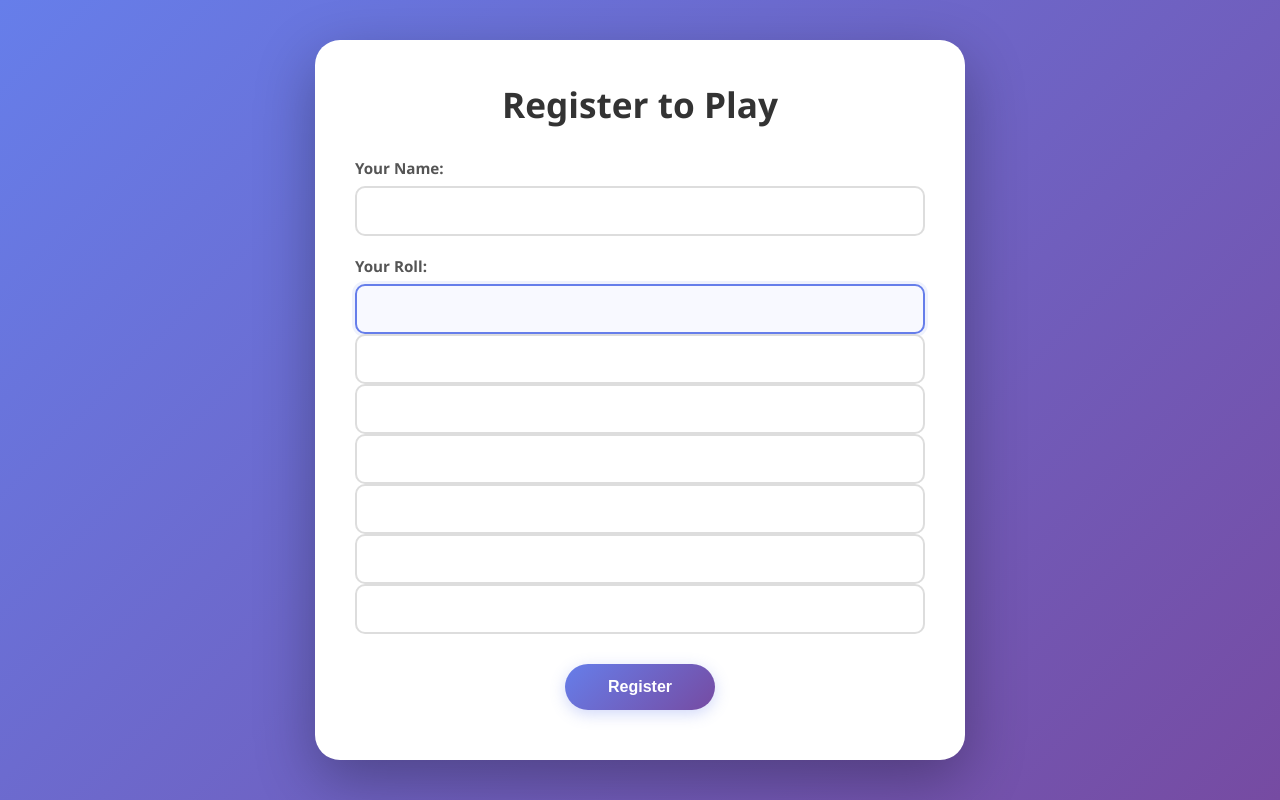
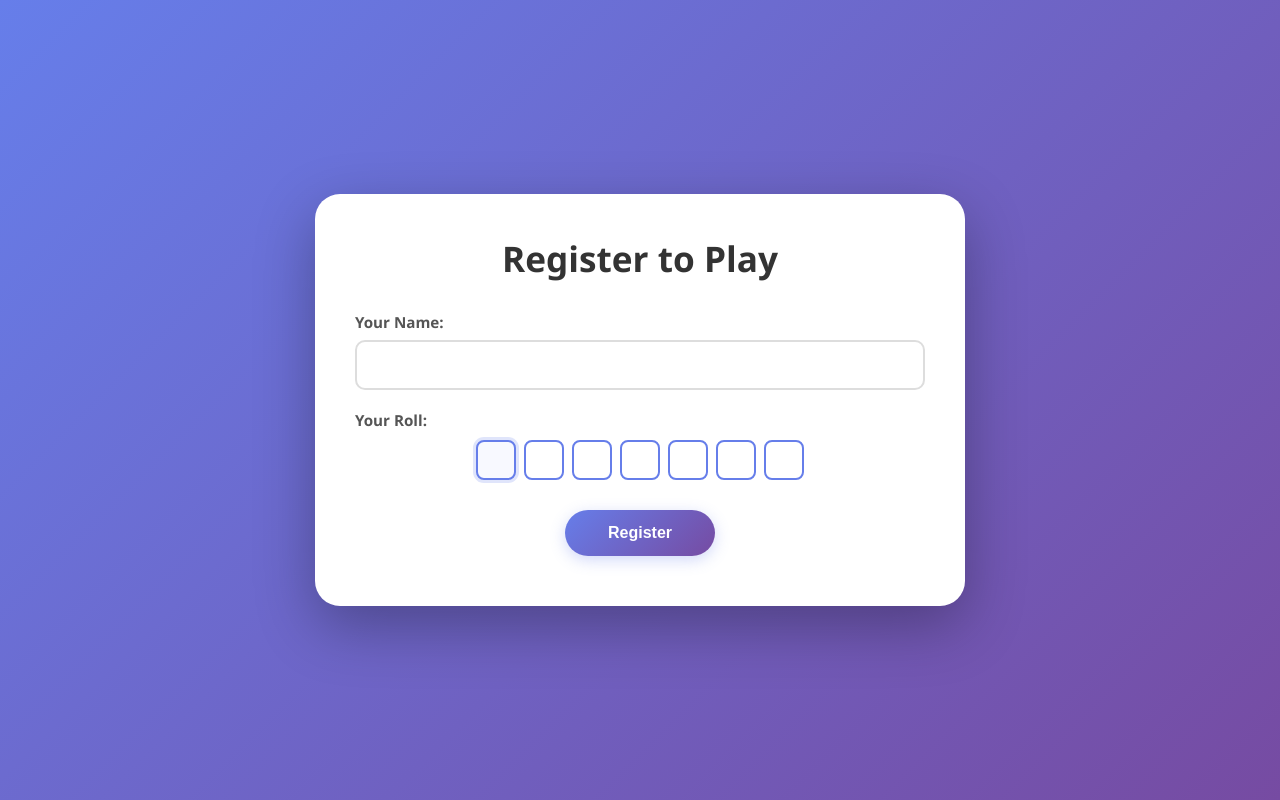
Before and after one commit to EhosanBai/salami-dice, a Flask app: page / in a window 1280 px wide. Run offline with Flask 3, Linux system fonts and the light colour scheme.

Commit message:
Update style.css

```diff
--- a/static/style.css
+++ b/static/style.css
@@ -64,6 +64,39 @@ select:focus {
     border-color: #667eea;
     box-shadow: 0 0 0 3px rgba(102, 126, 234, 0.1);
     background-color: #f8f9ff;
+}
+
+/* ============ DIGIT INPUTS ============ */
+.digit-inputs {
+    display: flex;
+    gap: 8px;
+    justify-content: center;
+    margin-top: 10px;
+}
+
+.digit-input {
+    width: 40px;
+    height: 40px;
+    text-align: center;
+    font-size: 20px;
+    font-weight: bold;
+    padding: 0;
+    border: 2px solid #667eea;
+    border-radius: 8px;
+    transition: all 0.3s ease;
+}
+
+.digit-input:focus {
+    outline: none;
+    border-color: #667eea;
+    box-shadow: 0 0 0 3px rgba(102, 126, 234, 0.2);
+    background-color: #f8f9ff;
+}
+
+.digit-input::-webkit-outer-spin-button,
+.digit-input::-webkit-inner-spin-button {
+    -webkit-appearance: none;
+    margin: 0;
 }
 
 .btn {
```
